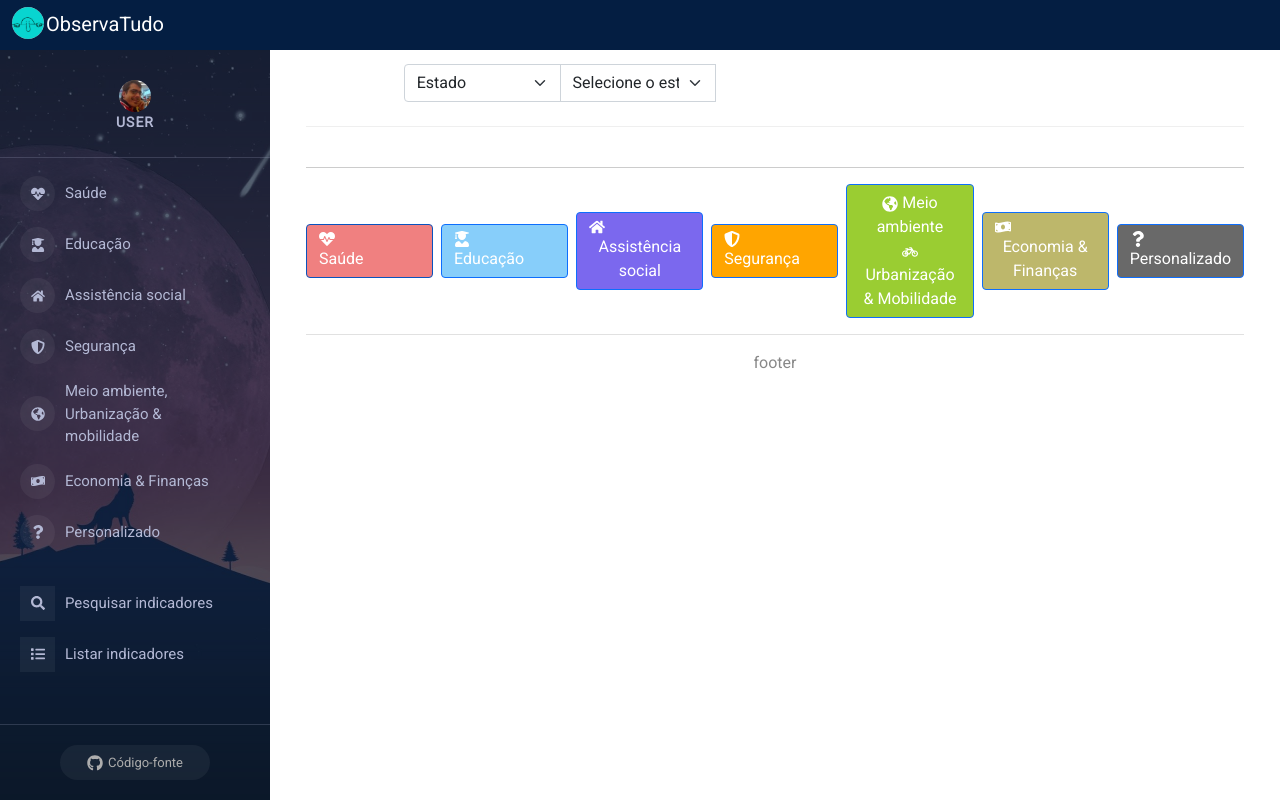
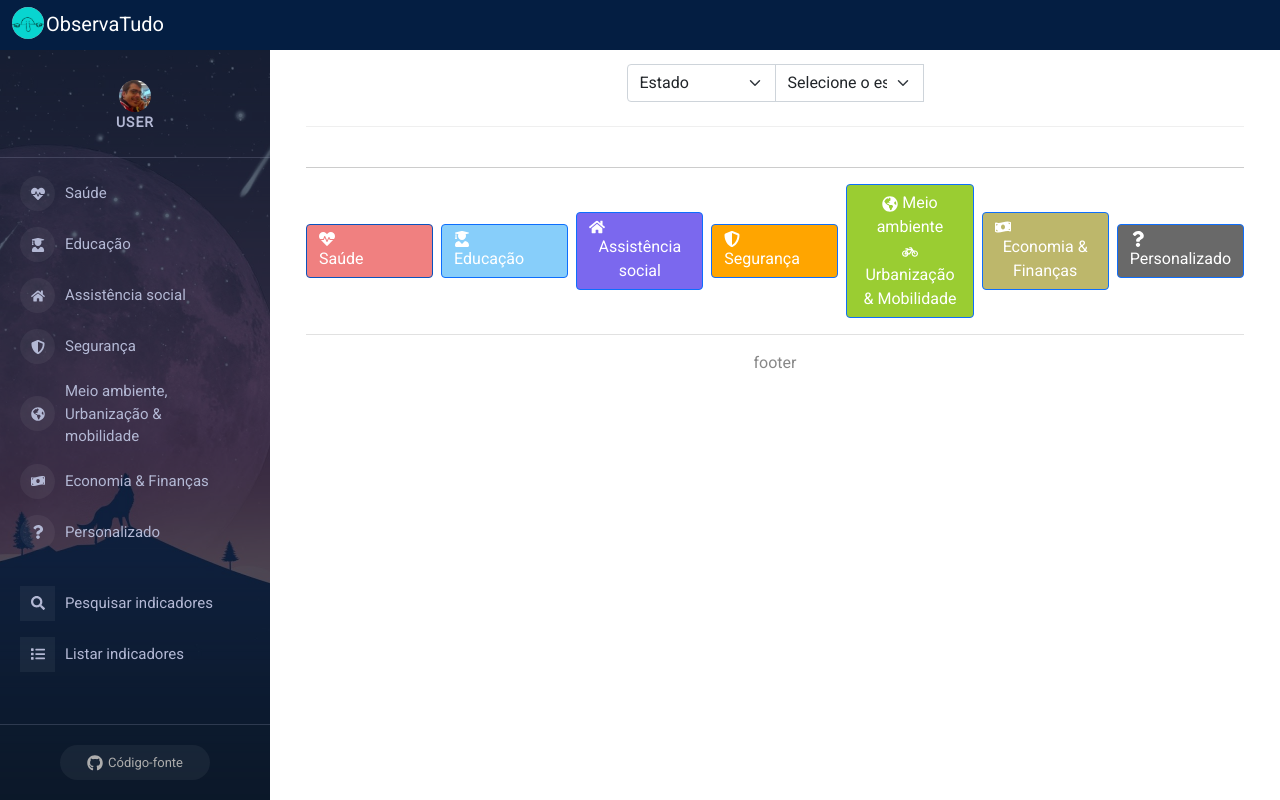
Before and after one commit to JJDSNT/otfrontend2, a React (Create React App) app: page / in a window 1280 px wide. Built offline with nearby package versions, Linux system fonts and the light colour scheme.

Commit message:
ajustes de elementos do layout

```diff
--- a/src/Layout/Main.tsx
+++ b/src/Layout/Main.tsx
@@ -1,5 +1,5 @@
 import React from 'react';
-import { FaBicycle, FaGlobeAmericas, FaHeartbeat, FaHome, FaList, FaMoneyBillWave, FaQuestion, FaSearch, FaUserGraduate,  FaShieldAlt } from 'react-icons/fa';
+import { FaBicycle, FaGlobeAmericas, FaHeartbeat, FaHome, FaMoneyBillWave, FaQuestion, FaUserGraduate,  FaShieldAlt } from 'react-icons/fa';
 
 
 const Main = () => {
@@ -13,7 +13,7 @@ const Main = () => {
 
     <div className="d-flex justify-content-around">
 
-    <div className="col-4">
+
     <form className="d-flex justify-content-around">
     <div className="input-group">
           <select className="form-select" name="estado" id="estado">
@@ -30,13 +30,8 @@ const Main = () => {
         <input id="eixo" type="text" readOnly hidden value="0"></input>
         </div>
     </form>
-    </div>
 
 
-    <div className="col-3">
-
-
-        </div>
     </div>
     <br />
   </header>
```
